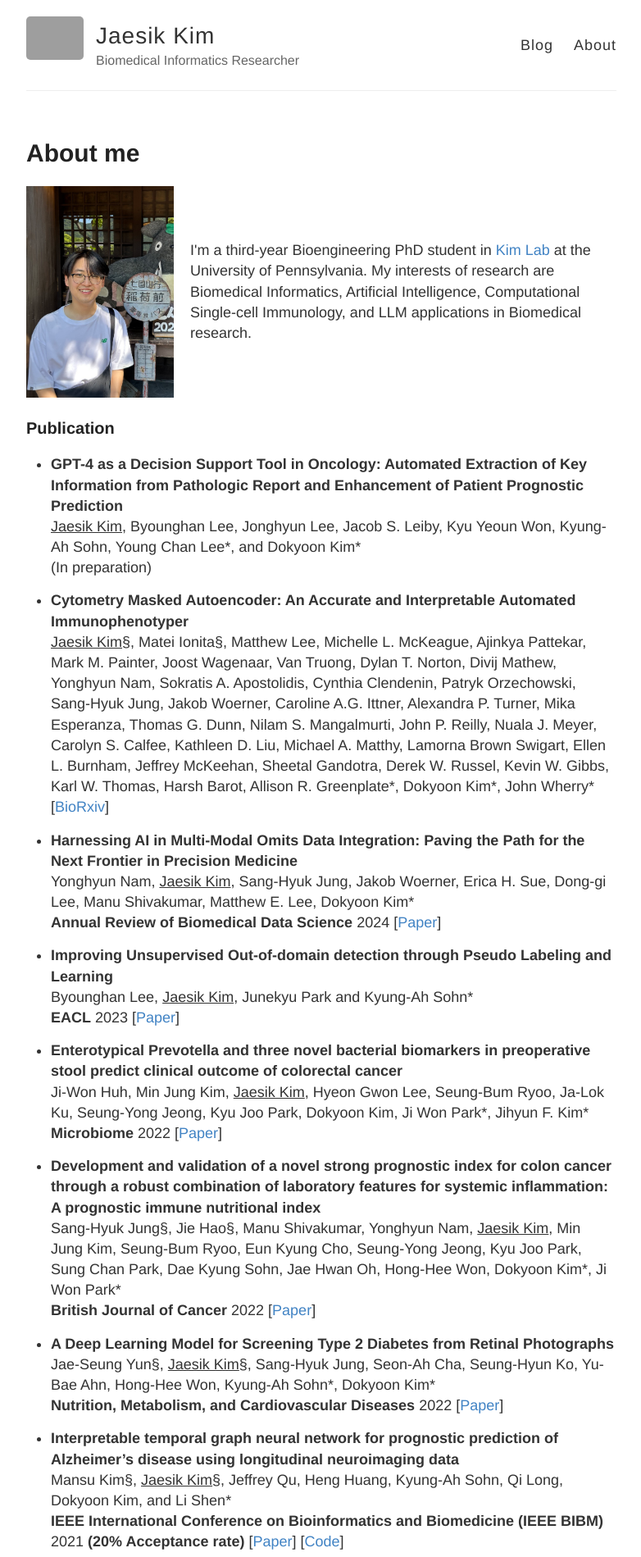
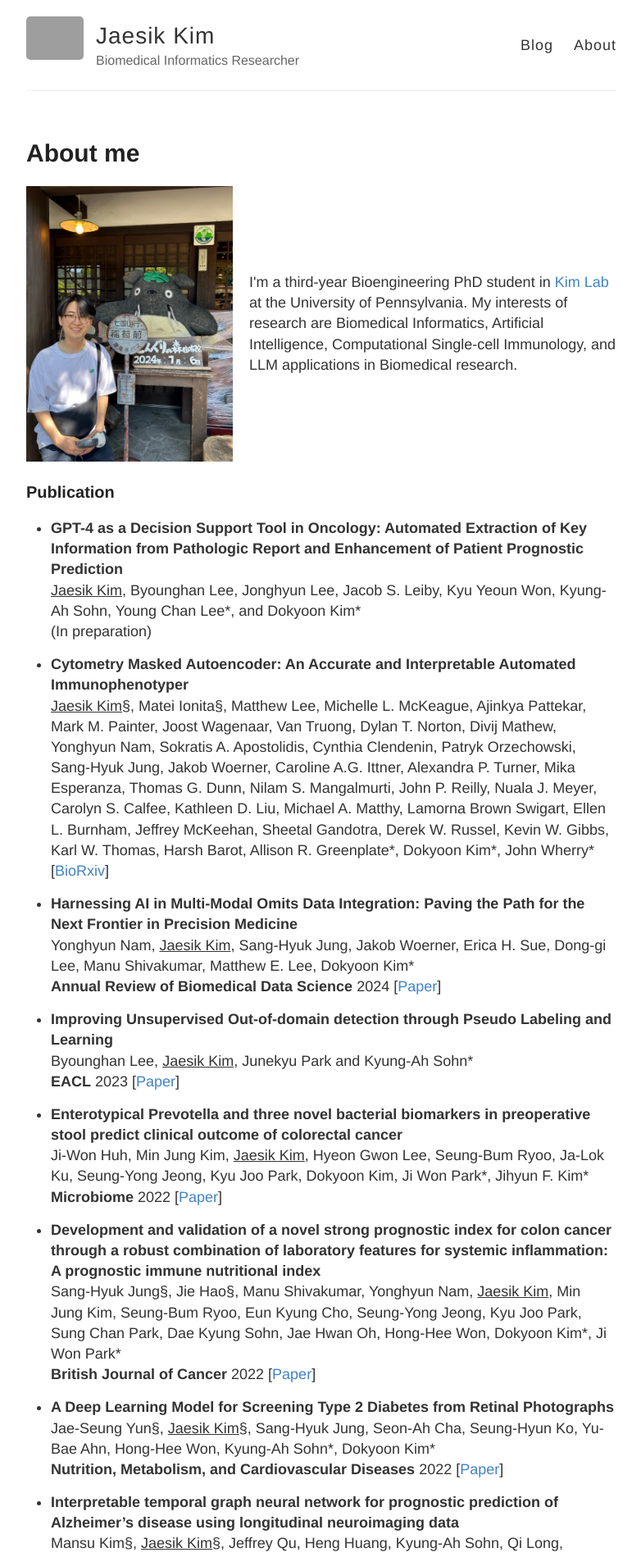
Before and after one commit to JaesikKim/JaesikKim.github.io, a Jekyll site: the page built from about.md, in a window 1280 px wide. Shown: the top 1899 px of the page at 82% size, without its empty margins (248-1030 px from the left). Built offline with Jekyll 4.4.1, drawn with Linux system fonts in a browser that asks for light colours; grey boxes are pictures that could not be loaded.

Commit message:
edit my photo

```diff
--- a/about.md
+++ b/about.md
@@ -5,7 +5,7 @@ permalink: /about/
 ---
 
 <div style="display: flex; align-items: center;">
-  <img src="/images/photo2024.jpeg" alt="My Photo" style="width: 25%; margin-right: 20px;" />
+  <img src="/images/photo2024.jpeg" alt="My Photo" style="width: 35%; margin-right: 20px;" />
   <p>
     I'm a third-year Bioengineering PhD student in <a href="https://www.biomedinfolab.com/">Kim Lab</a> at the University of Pennsylvania. My interests of research are Biomedical Informatics, Artificial Intelligence, Computational Single-cell Immunology, and LLM applications in Biomedical research.
   </p>
```
Also changed, not shown: images/photo2024.jpeg, 2 other files.
